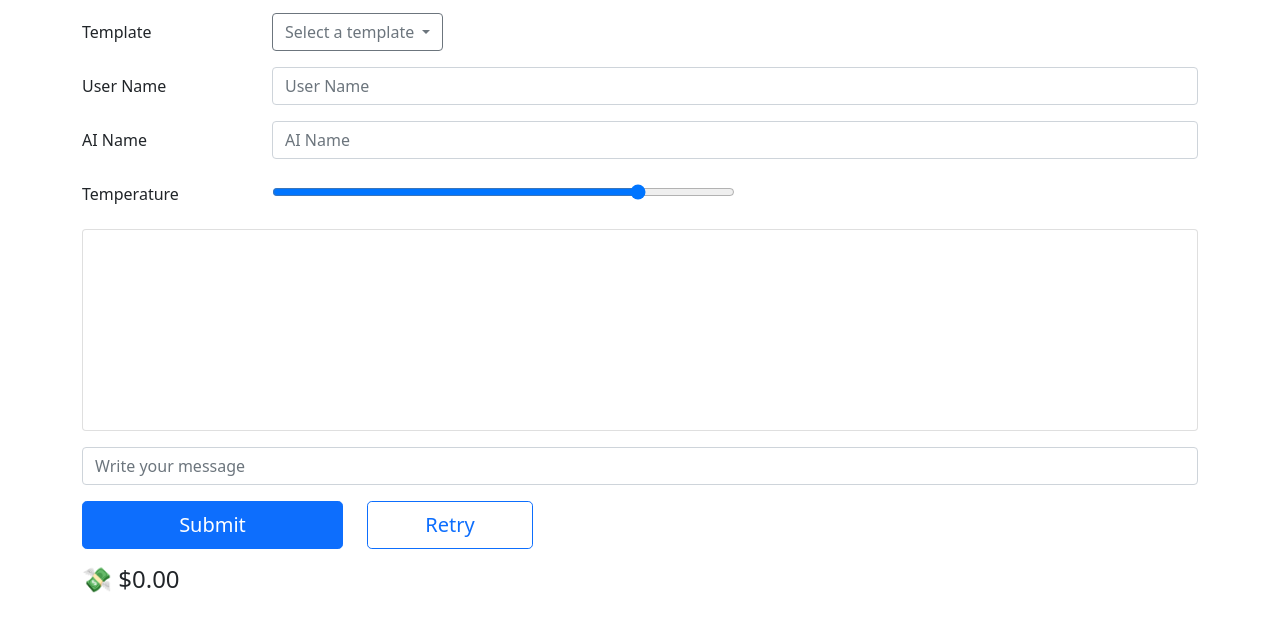
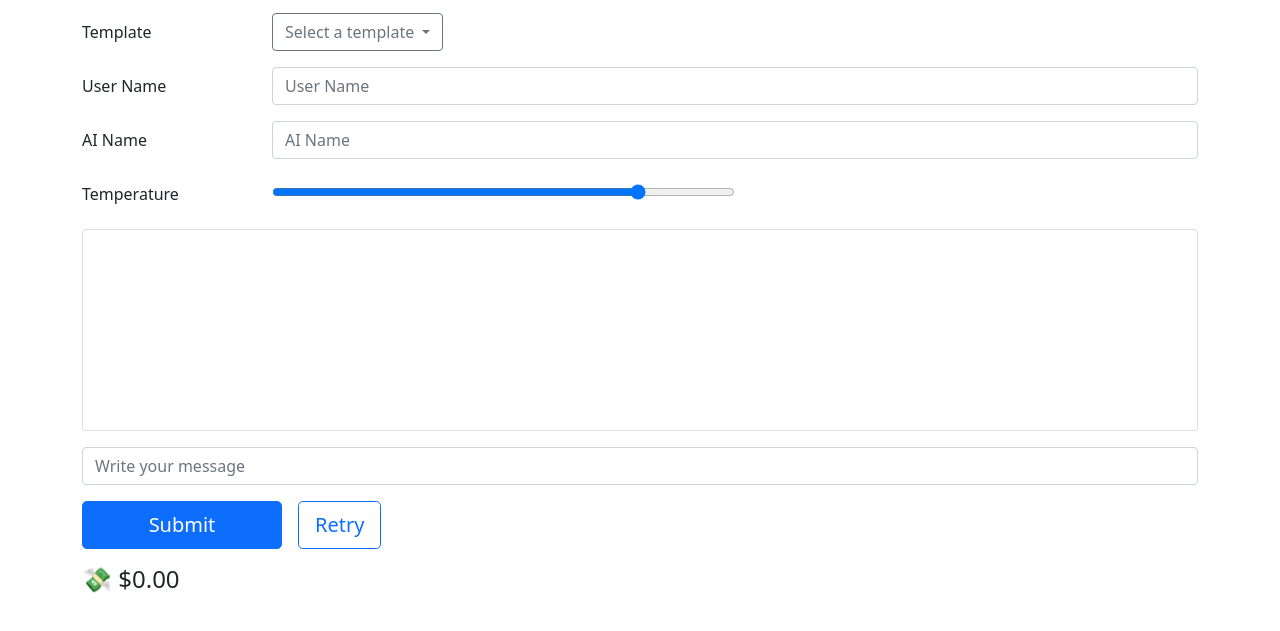
Before and after one commit to njbbaer/chat-gpt3, a website: page index.html in a window 1280 px wide. Shown: the part 121-752 px from the top of the page. Drawn offline with nearby package versions, Linux system fonts and the light colour scheme.

Commit message:
Restyle submit buttons

```diff
--- a/index.html
+++ b/index.html
@@ -54,13 +54,9 @@
         <div class="card-body" contenteditable="true" id="textareaChat"></div>
       </div>
       <input id="inputChat" type="text" class="form-control mt-3" placeholder="Write your message">
-      <div class="row mt-3">
-        <div class="col-8 col-md-3">
-          <button id="buttonSubmit" class="btn btn-lg btn-primary w-100">Submit</button>
-        </div>
-        <div class="col-4 col-md-2">
-          <button id="buttonRetry" class="btn btn-lg btn-outline-primary w-100">Retry</button>
-        </div>
+      <div class="d-flex mt-3">
+        <button id="buttonSubmit" class="btn btn-lg btn-primary">Submit</button>
+        <button id="buttonRetry" class="btn btn-lg btn-outline-primary ms-3">Retry</button>
       </div>
       <h4 class="mt-3"><span id="costEstimate"></span></h4>
     </div>
--- a/style.css
+++ b/style.css
@@ -16,8 +16,16 @@
   width: 50%;
 }
 
+#buttonSubmit {
+  width: 200px;
+}
+
 @media screen and (max-width: 768px) {
   #rangeTemperature {
     width: 100%;
   }
+
+  #buttonSubmit {
+    width: 100%;
+  }
 }
```
